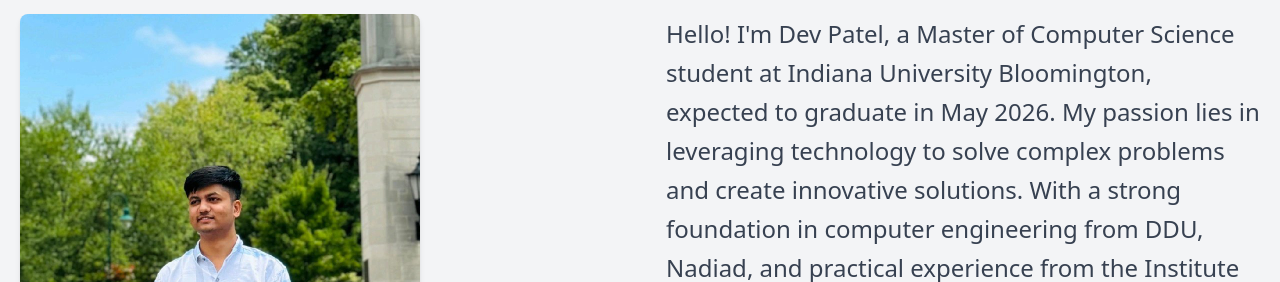
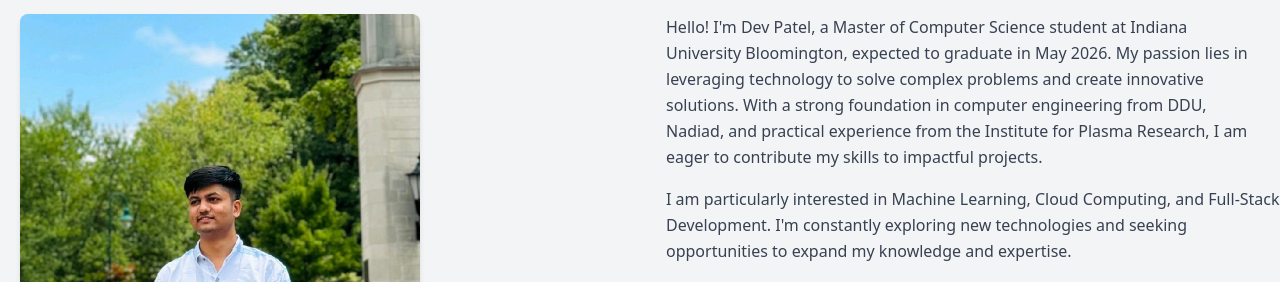
Before and after one commit to devpatel062/devpatel062.github.io, a plain HTML site: page index.html in a window 1280 px wide. Shown: the part 518-800 px from the top of the page. Drawn offline with nearby package versions, Linux system fonts and the light colour scheme.

Commit message:
Update index.html

```diff
--- a/index.html
+++ b/index.html
@@ -55,13 +55,13 @@
                     <img src="images/ProfilePic.jfif" alt="Dev Patel" class="rounded-lg shadow-md mx-auto md:mx-0" style="max-width: 400px; max-height: 400px;">
                 </div>
                 <div>
-                    <p class=" text-2xl text-gray-700 leading-relaxed mb-4" style="margin-right: 20px;">
+                    <p class=" text-1.5xl text-gray-700 leading-relaxed mb-4" style="margin-right: 20px;">
                         Hello! I'm Dev Patel, a Master of Computer Science student at Indiana University Bloomington, expected to graduate in May 2026.
                         My passion lies in leveraging technology to solve complex problems and create innovative solutions.
                         With a strong foundation in computer engineering from DDU, Nadiad, and practical experience from the Institute for Plasma Research,
                         I am eager to contribute my skills to impactful projects.
                     </p>
-                    <p class="text-2xl text-gray-700 leading-relaxed">
+                    <p class="text-1.5xl text-gray-700 leading-relaxed">
                         I am particularly interested in Machine Learning, Cloud Computing, and Full-Stack Development.
                         I'm constantly exploring new technologies and seeking opportunities to expand my knowledge and expertise.
                     </p>
```
